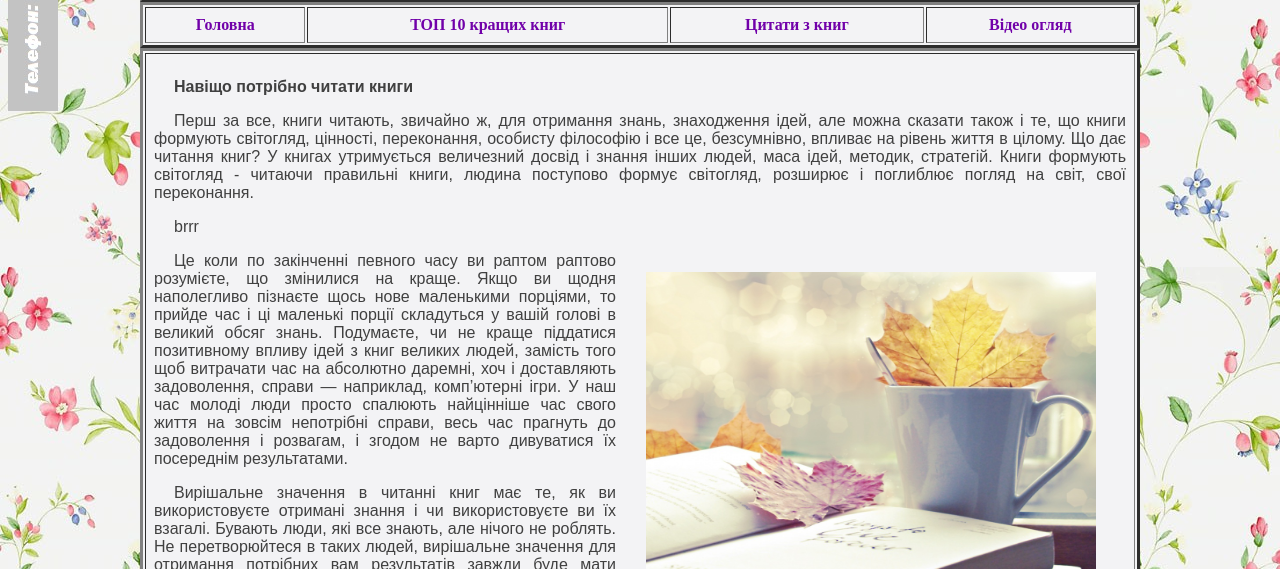
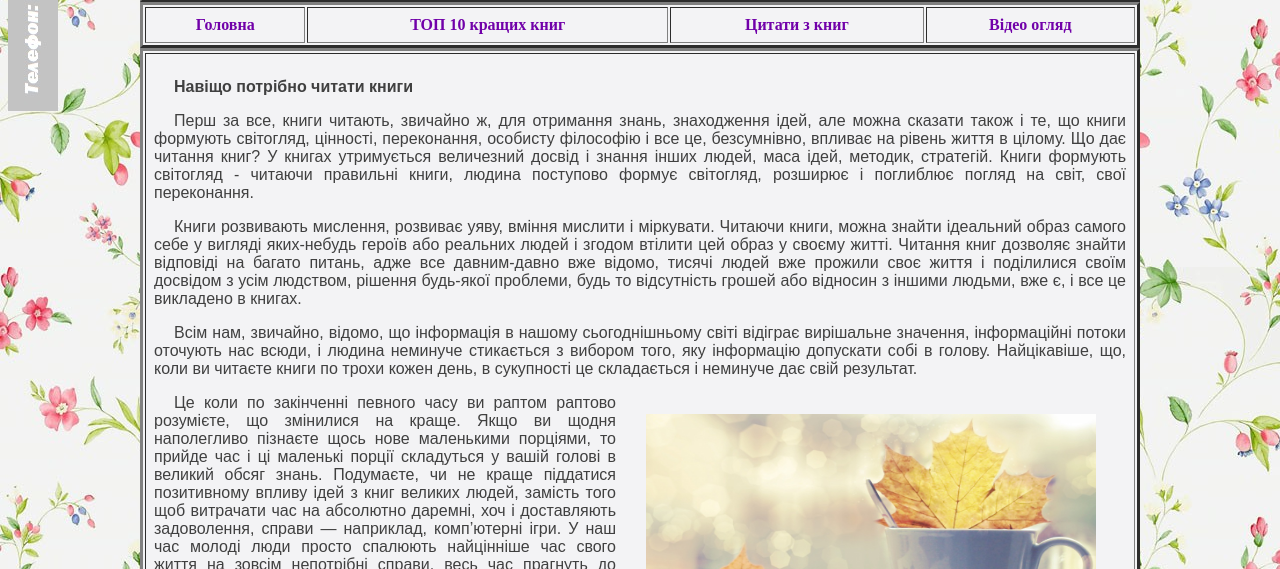
Before and after one commit to zDanceRz/site, a plain HTML site: page 33/index.html in a window 1280 px wide. Shown: the part 231-800 px from the top of the page. Drawn offline with Linux system fonts and the light colour scheme.

Commit message:
vosstanovlen polnostu

```diff
--- a/33/index.html
+++ b/33/index.html
@@ -27,11 +27,15 @@
  Що дає читання книг? У книгах утримується величезний досвід і знання інших людей, маса ідей, методик, стратегій.
  Книги формують світогляд - читаючи правильні книги, людина поступово формує світогляд, розширює і поглиблює погляд на світ, свої переконання.</p>
 
-<p>brrr
-</p>
+<p>Книги розвивають мислення, розвиває уяву, вміння мислити і міркувати. Читаючи книги, можна знайти ідеальний образ самого себе
+у вигляді яких-небудь героїв або реальних людей і згодом втілити цей образ у своєму житті. Читання книг дозволяє знайти відповіді на
+ багато питань, адже все давним-давно вже відомо, тисячі людей вже прожили своє життя і поділилися своїм досвідом з усім людством,
+ рішення будь-якої проблеми, будь то відсутність грошей або відносин з іншими людьми, вже є, і все це викладено в книгах.</p>
 
- <p></p>
-  <center><img src="image/uzor5.jpg" width="450" height="300" alt="Книга" align="right" hspace="30" vspace="20"></center>
+ <p>Всім нам, звичайно, відомо, що інформація в нашому сьогоднішньому світі відіграє вирішальне значення, інформаційні потоки оточують нас всюди,
+ і людина неминуче стикається з вибором того, яку інформацію допускати собі в голову. Найцікавіше, що, коли ви читаєте книги по трохи кожен день,
+ в сукупності це складається і неминуче дає свій результат.</p>
+  <img src="image/uzor5.jpg" width="450" height="300" alt="Книга" align="right" hspace="30" vspace="20">
 
  <p>Це коли по закінченні певного часу ви раптом раптово розумієте, що змінилися на краще. Якщо ви щодня наполегливо пізнаєте щось нове
  маленькими порціями, то прийде час і ці маленькі порції складуться у вашій голові в великий обсяг знань.
```
